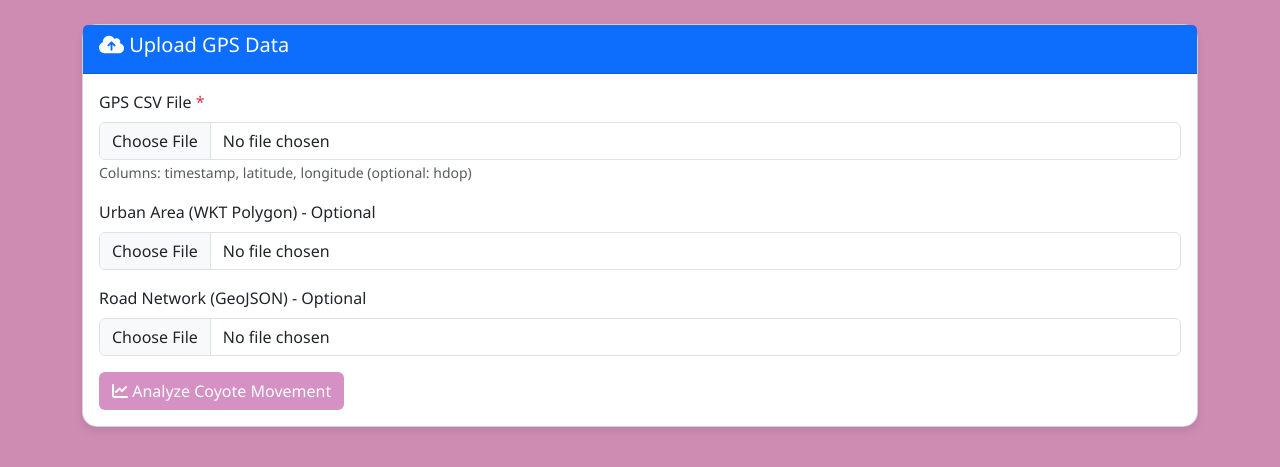
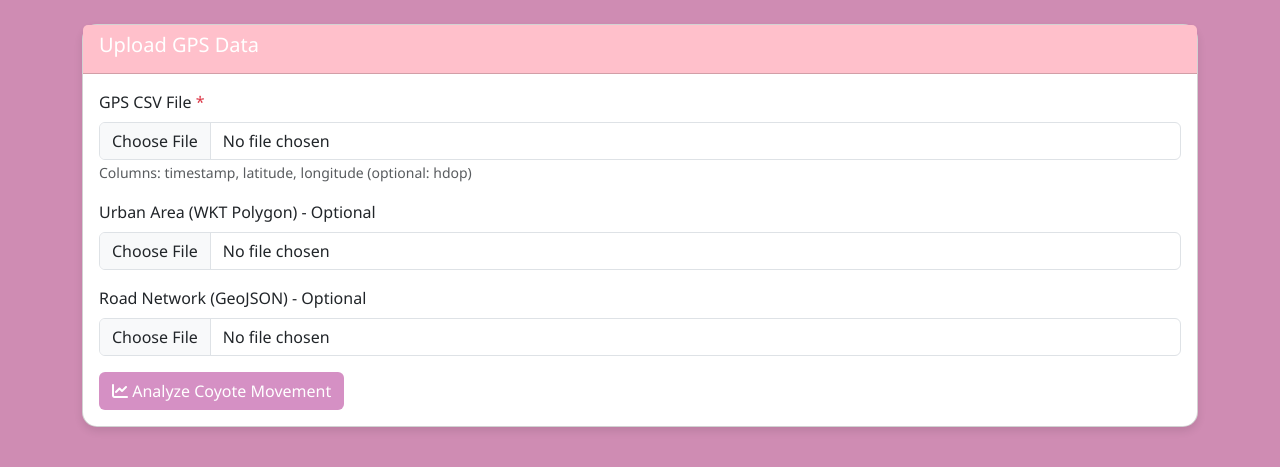
Before and after one commit to aebrown512/wildlife-monitoring, a Flask app: page / in a window 1280 px wide. Shown: the part 56-523 px from the top of the page. Run offline with Flask 3, Linux system fonts and the light colour scheme; some libraries are stand-ins or nearby versions.

Commit message:
modified:   app.py modified:   templates/index.html

```diff
--- a/app.py
+++ b/app.py
@@ -59,7 +59,7 @@ def upload():
                 if f['geometry']['type']=='LineString':
                     road_n.append(shape(f['geometry']))
 
-        tracker=Coyote_Tracker(gps_path,urban_p,road_n)
+        tracker=Coyote_Tracker(str(gps_file),urban_p,road_n)
         result=tracker.pipeline()
 
         moutput=ses_dir/'map.html'
--- a/templates/index.html
+++ b/templates/index.html
@@ -14,7 +14,7 @@
         .btn-coyote { background-color: #d590c4; color: white; }
         .btn-coyote:hover { background-color: #b37a85; color: white; }
         #map-container iframe { width: 100%; height: 500px; border: none; border-radius: 10px; }
-        .prediction-card { background: linear-gradient(135deg, #667eea 0%, #764ba2 100%); color: white; }
+        .prediction-card { background: linear-gradient(135deg, #5e3a5f 0%, #4f3050 100%); color: white; }
         .alert-item { border-left: 4px solid #632143; background: #fff5f5; }
         .table-sm { font-size: 0.9rem; }
         .spinner { display: none; position: fixed; top: 50%; left: 50%; transform: translate(-50%,-50%); z-index: 9999; }
@@ -32,8 +32,8 @@
 <div class="container mt-4">
     <!-- Upload Form -->
     <div class="card">
-        <div class="card-header bg-primary text-white">
-            <h5><i class="fas fa-cloud-upload-alt"></i> Upload GPS Data</h5>
+        <div class="card-header b-primary text-white" style="background-color: pink;">
+            <h5><i class=""></i> Upload GPS Data</h5>
         </div>
         <div class="card-body">
             <form id="uploadForm" enctype="multipart/form-data">
```
